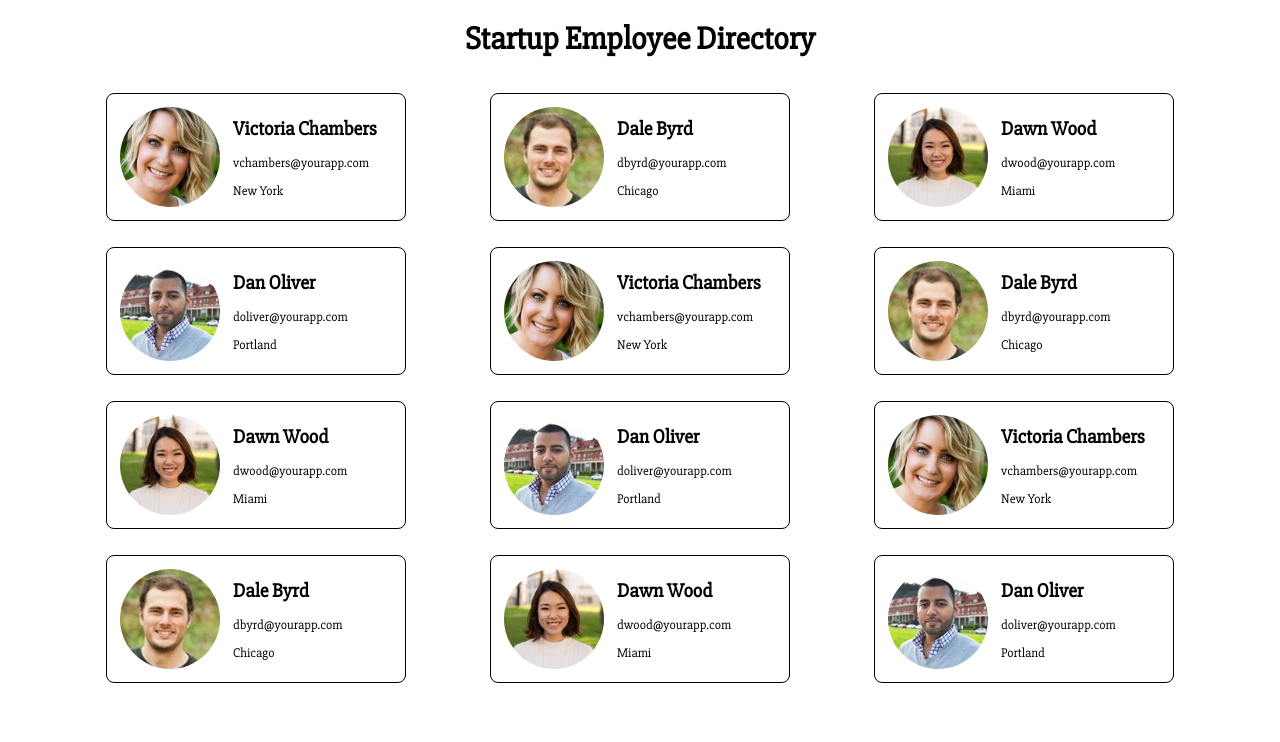
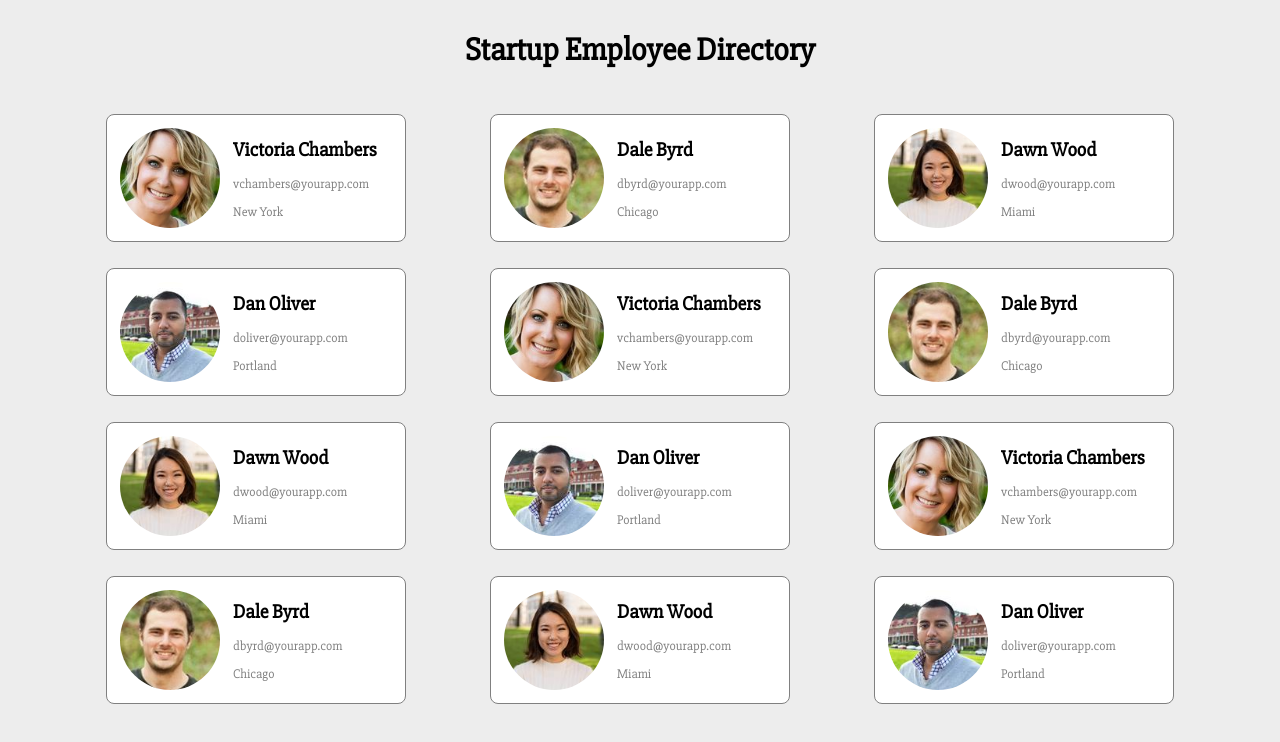
Before and after one commit to gertjanvdt/Techdegree-unit-8, a plain HTML site: page index.html in a window 1280 px wide. Drawn offline with Linux system fonts and the light colour scheme.

Commit message:
some styles updates

```diff
--- a/css/styles.css
+++ b/css/styles.css
@@ -1,6 +1,10 @@
 * {
     box-sizing: border-box;
     font-family: 'Slabo 27px', serif;
+}
+
+html {
+    background: #ededed;;
 }
 
 main {
@@ -9,8 +13,16 @@ main {
     font-size: 13px;
 }
 
+header {
+    margin: 2em 0;
+}
+
 h1 {
     text-align: center;
+}
+
+p {
+    color: grey;
 }
 
 .grid-container {
@@ -28,10 +40,11 @@ img {
 .card {
     display: flex;
     align-items: center;
-    border: 1px black solid;
+    border: 1px grey solid;
     border-radius: 8px;
     margin: 1em auto;
     width: 100%;
+    background: white;
 }
 
 @media (min-width: 768px) {
```
